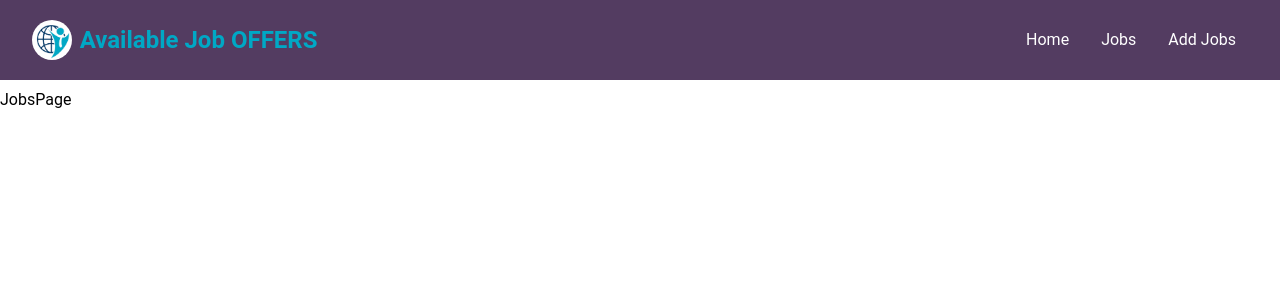
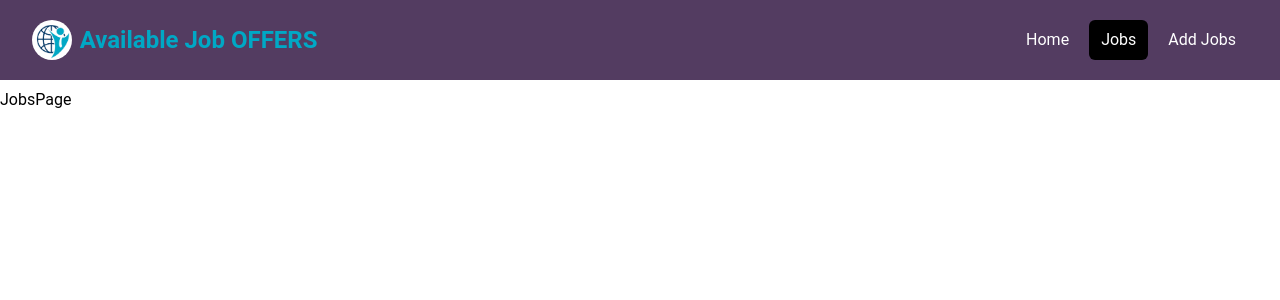
Before and after one commit to mheyrie/react-jobs-proj, a React (Vite) app: page /jobs in a window 1280 px wide. Shown: the top 300 px of the page. Built offline with nearby package versions, Linux system fonts and the light colour scheme.

Commit message:
Implemented the use of Navlink to make the Navbar active link dynamic

```diff
--- a/src/components/Navbar.jsx
+++ b/src/components/Navbar.jsx
@@ -1,21 +1,24 @@
-import {Link} from 'react-router-dom'
+import {NavLink} from 'react-router-dom'
 import logor from '../assets/images/logor.png'
 
 const Navbar = () => {
+
+    const linkClass = ({isActive}) => isActive ? 'bg-black text-white hover:bg-lightAlabaster hover:text-white rounded-md px-3 py-2' :'text-white hover:bg-lightAlabaster hover:text-white rounded-md px-3 py-2'
+
   return (
     <nav className="bg-deepVoodoo border-b-8 border-white">
         <div className="mx-auto max-w-7xl px-2 sm:px-6 lg:px-8">
             <div className="flex h-20 items-center justify-between">
                 <div className="flex flex-1 items-center justify-around md:items-stretch md:justify-start">
-                    <Link to="/" className="flex flex-shrink-0 items-center mr-4 ">
+                    <NavLink to="/" className="flex flex-shrink-0 items-center mr-4 ">
                        <img className="h-10 w-auto rounded-full" src={logor} alt="logo"/>
                        <span className="hidden md:block text-[#00A8C5]  text-2xl font-bold ml-2">Available Job OFFERS</span>
-                    </Link>
+                    </NavLink>
                     <div className="md:ml-auto">
                         <div className="flex space-x-2">
-                            <Link to="/" className="text-white hover:bg-lightAlabaster hover:text-white rounded-md px-3 py-2">Home</Link>
-                            <Link to="/jobs" className="text-white hover:bg-lightAlabaster hover:text-white rounded-md px-3 py-2">Jobs</Link>
-                            <Link to="/add-jobs" className="text-white hover:bg-lightAlabaster hover:text-white rounded-md px-3 py-2">Add Jobs</Link>
+                            <NavLink to="/" className={linkClass}>Home</NavLink>
+                            <NavLink to="/jobs" className={linkClass}>Jobs</NavLink>
+                            <NavLink to="/add-jobs" className={linkClass}>Add Jobs</NavLink>
                         </div>
                     </div>
                 </div>
```
